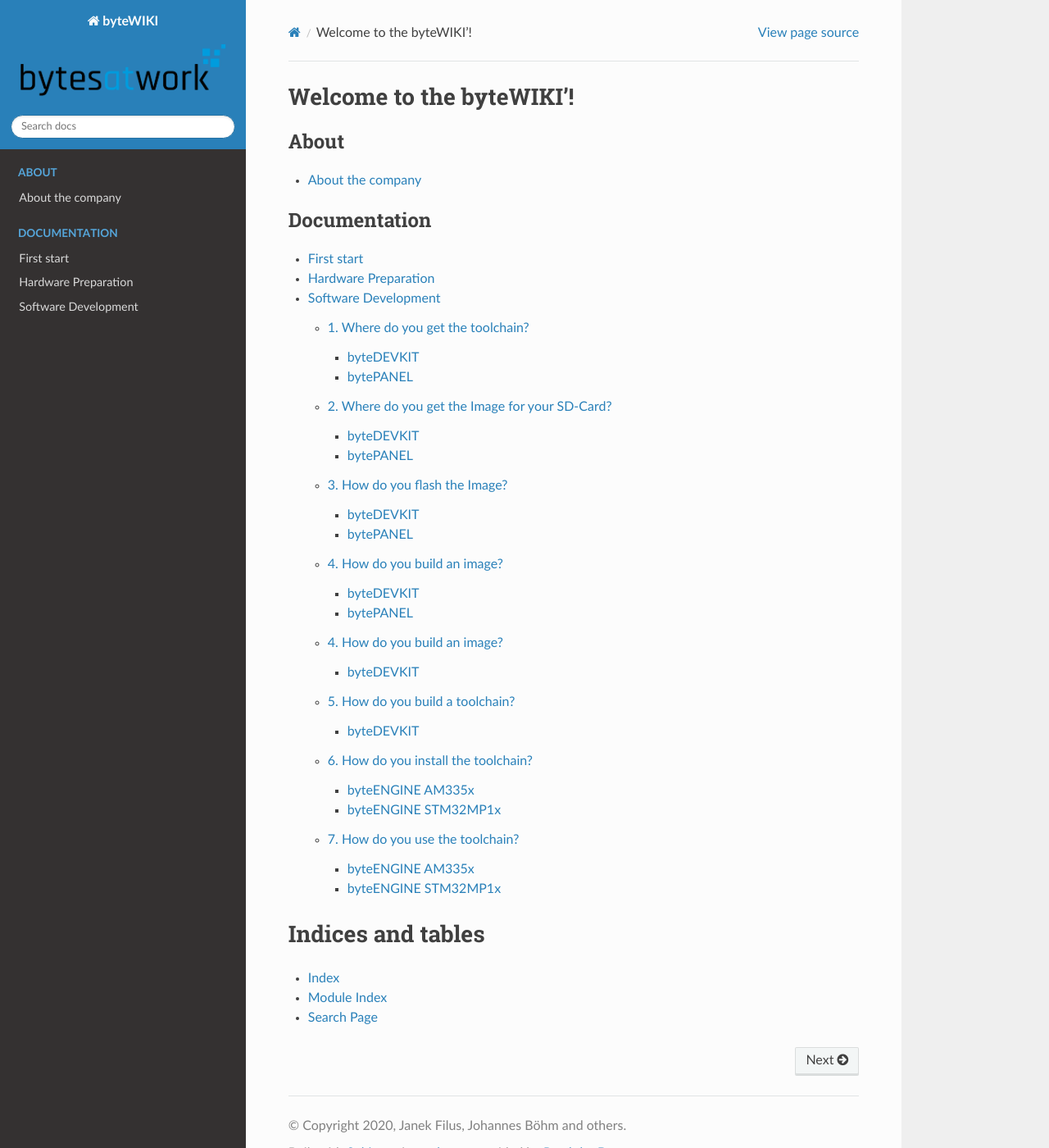
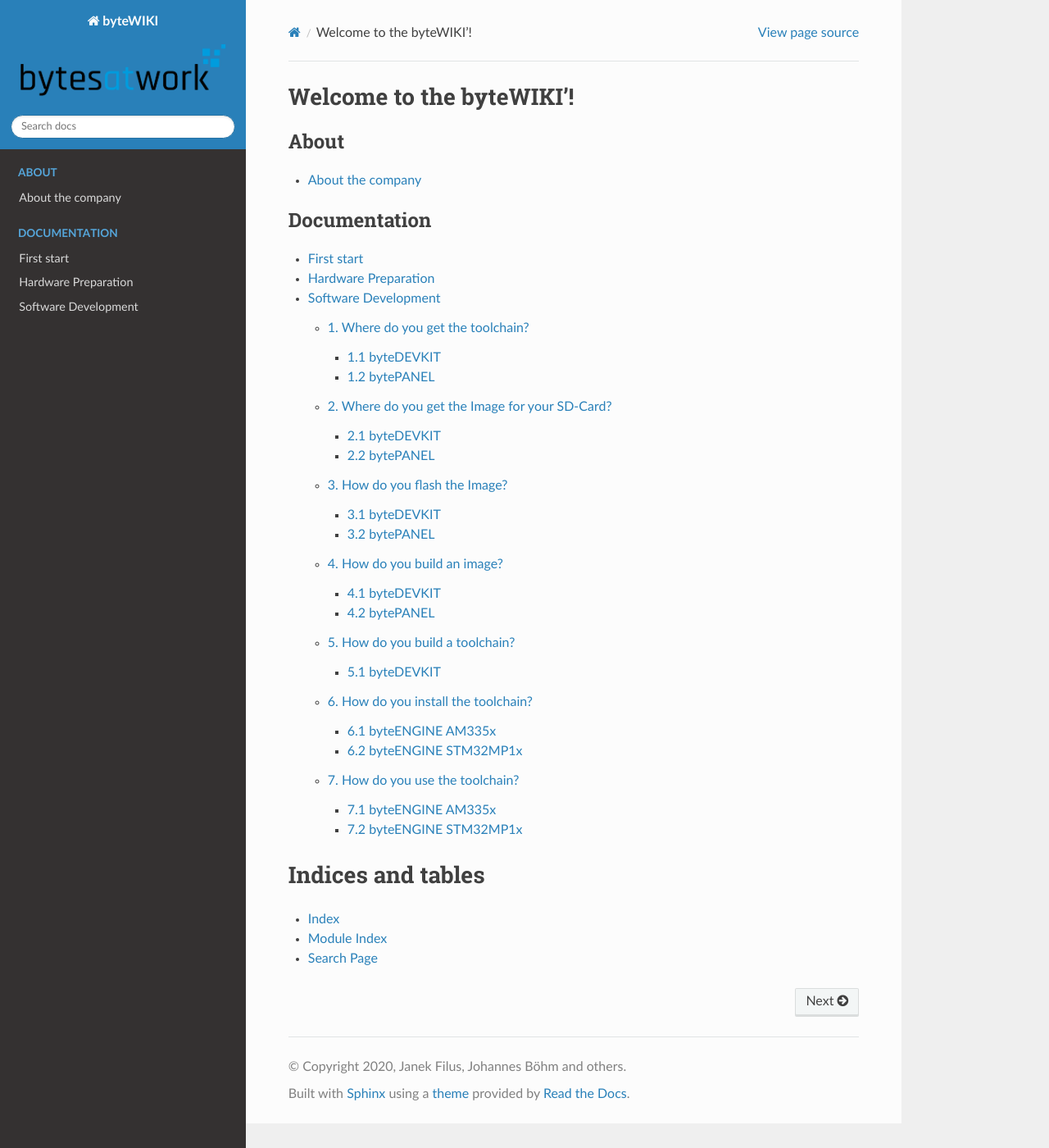
Before and after one commit to jfilus/byteWIKI, a Sphinx documentation site: the page built from docs/source/index.rst, in a window 1280 px wide and 1400 px high. Shown: the whole window at 82% size. Built offline with Sphinx 7.4.7 and the Read the Docs theme 2.0.0, drawn with Linux system fonts in a browser that asks for light colours; pages that are not in the unit, such as notebooks, are missing from menus.

Commit message:
Update softwaredevelopment.rst

```diff
--- a/docs/source/softwaredevelopment.rst
+++ b/docs/source/softwaredevelopment.rst
@@ -6,7 +6,7 @@
 1. Where do you get the toolchain?
 ===============================
 
-byteDEVKIT
+1.1 byteDEVKIT
 ----------
 
 * Yocto 3.0 MISSING Data
@@ -14,7 +14,7 @@
 * Yocto 2.7 MISSING Data
 
 
-bytePANEL
+1.2 bytePANEL
 ---------
 
 * Yocto 3.0
@@ -27,14 +27,14 @@
 2. Where do you get the Image for your SD-Card?
 ============================================
 
-byteDEVKIT
+2.1 byteDEVKIT
 ----------
 
 * Yocto 3.0 MISSING Data
 
 * Yocto 2.7 MISSING Data
 
-bytePANEL
+2.2 bytePANEL
 ---------
 
 * Yocto 3.0
@@ -47,14 +47,14 @@
 3. How do you flash the Image?
 ============================================
 
-byteDEVKIT
+3.1 byteDEVKIT
 ----------
 
 * Yocto 3.0 MISSING Data
 
 * Yocto 2.7 MISSING Data
 
-bytePANEL
+3.2 bytePANEL
 ---------
 
 * Yocto 3.0 MISSING Data
@@ -65,7 +65,7 @@
 4. How do you build an image?
 ============================================
 
-byteDEVKIT
+4.1 byteDEVKIT
 ----------
 
 -  **Yocto 2.7 & Yocto 3.0**
@@ -96,7 +96,7 @@
       tmp/deploy/images/bytedevkit
 
 
-bytePANEL
+4.2 bytePANEL
 ---------
 
 -  **Yocto 2.7 & Yocto 3.0**
@@ -126,56 +126,12 @@
 
       tmp/deploy/images/bytepanel
 
-============================================
-4. How do you build an image?
-============================================
-
-byteDEVKIT
-----------
-
--  **Yocto 2.7**
-
-   ::
-
-      repo init -u https://github.com/bytesatwork/bsp-platform-st.git -b warrior repo sync
-
-   If those commands are completed successfully, the following command
-   will setup a Yocto Project environment for byteDEVKIT:
-
-   ::
-
-      MACHINE=bytedevkit DISTRO=poky-bytesatwork EULA=1 . setup-environment build
-
-   The final command builds an installable toolchain:
-
-   ::
-
-      bitbake devbase-image-bytesatwork -c populate_sdkbytePANEL
-
--  **Yocto 3.0**
-
-   ::
-
-      repo init -u https://github.com/bytesatwork/bsp-platform.git -b zeus repo sync
-
-   If those commands are completed successfully, the following command
-   will setup a Yocto Project environment for bytePANEL:
-
-   ::
-
-      MACHINE=bytepanel DISTRO=poky-bytesatwork EULA=1 . setup-environment build
-
-   The final command builds an installable toolchain:
-
-   ::
-
-      itbake devbase-image-bytesatwork -c populate_sdk
 
 ============================================
 5. How do you build a toolchain?
 ============================================
 
-byteDEVKIT
+5.1 byteDEVKIT
 ----------
 -  **Yocto 2.7**
 
@@ -219,7 +175,7 @@
 6. How do you install the toolchain?
 ============================================
 
-byteENGINE AM335x
+6.1 byteENGINE AM335x
 ----------
 
 -  *Download the Toolchain and install it*
@@ -227,7 +183,7 @@
 
       sudo ./poky-bytesatwork-glibc-x86_64-devbase-image-bytesatwork-armv7at2hf-neon-bytepanel-toolchain-3.0.1.sh
 
-byteENGINE STM32MP1x
+6.2 byteENGINE STM32MP1x
 ----------
 
 -  *Download the Toolchain and install it*
@@ -239,7 +195,7 @@
 7. How do you use the toolchain?
 ============================================
 
-byteENGINE AM335x
+7.1 byteENGINE AM335x
 ----------
 Source the Toolchain
 
@@ -277,7 +233,7 @@
 
    helloworld: ELF 32-bit LSB pie executable, ARM, EABI5 version 1
 
-byteENGINE STM32MP1x
+7.2 byteENGINE STM32MP1x
 ----------
 
 Source the installed Toolchain:
```
